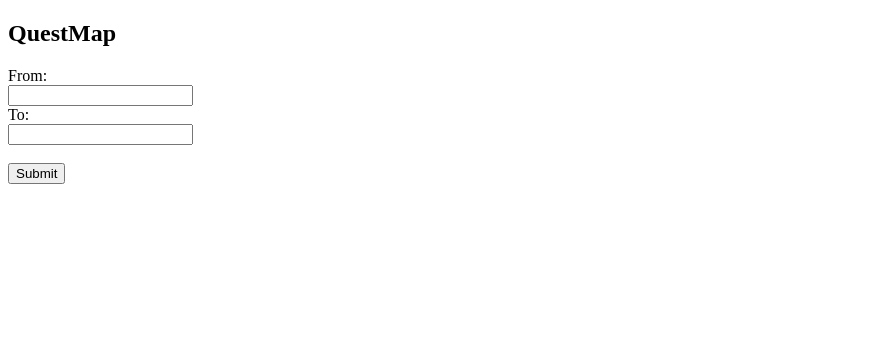
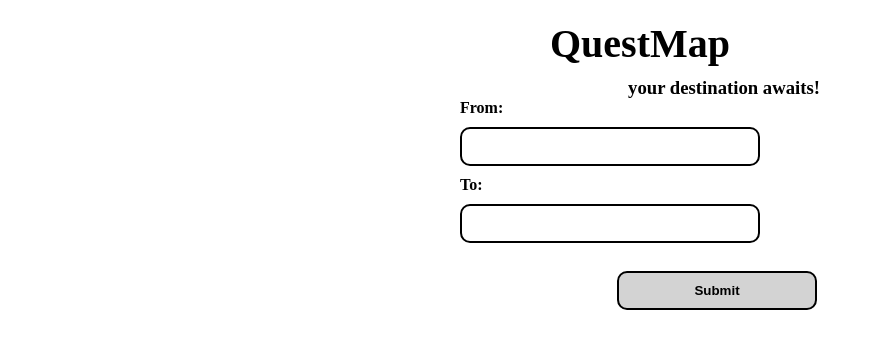
Before and after one commit to nology-tech/ASML_NologyBot_TeamTwo, a Flask app: page / in a window 1280 px wide. Shown: the top 349 px of the page, without its empty margins (0-874 px from the left). Run offline with Flask 2, Linux system fonts and the light colour scheme.

Commit message:
form styling

```diff
--- /dev/null
+++ b/static/styles.css
@@ -0,0 +1,59 @@
+* {
+    padding: 0;
+    margin: 0;
+    box-sizing: border-box;
+}
+
+body {
+    display: flex;
+    justify-content: center;
+}
+
+.quest {
+    width: 400px;
+    height: auto;
+    padding: 20px;
+}
+
+h2 {
+    text-align: center;
+    font-size: 40px;
+    font-weight: bolder;
+    margin-bottom: 10px;
+}
+
+h3 {
+    text-align: end;
+}
+
+input[type=text] {
+    width: 300px;
+    padding: 10px;
+    margin: 10px 0;
+    border: 2px solid black;
+    border-radius: 10px;
+}
+
+input[type=submit] {
+    width: 200px;
+    padding: 10px 30px;
+    border: 2px solid black;
+    border-radius: 10px;
+    font-weight: bold;
+    margin-left: 157px;
+    background-color: lightgrey;
+}
+
+label {
+    font-weight: bold;
+}
+
+input[type=text]:hover, input[type=text]:focus {
+    background-color: lightgrey;
+    outline: none;
+}
+
+input[type=submit]:hover {
+    background-color: darkcyan;
+    color: white;
+}
--- a/templates/homepage.html
+++ b/templates/homepage.html
@@ -1,20 +1,25 @@
 <!DOCTYPE html>
-<html>
+<html lang="en">
   <head>
+    <meta charset="UTF-8">
+    <meta http-equiv="X-UA-Compatible" content="IE=edge">
+    <meta name="viewport" content="width=device-width, initial-scale=1.0">
+    <link rel="stylesheet" href="../static/styles.css">
     <title>QuestMap</title>
+  </head>
 
-  </head>
   <body>
-
+    <div class="quest">
       <h2>QuestMap</h2>
-
+      <h3>your destination awaits!</h3>
       <form id="myForm" method="get" onsubmit="getInfo(); return false;">
         <label for="currentLocation">From:</label><br>
-  <input type="text" id="currentLocation" name="currentLocation"><br>
+        <input type="text" id="currentLocation" name="currentLocation" required><br>
         <label for="destination">To:</label><br>
-  <input type="text" id="destination" name="destination"><br><br>
+        <input type="text" id="destination" name="destination" required><br><br>
         <input type="submit" value="Submit">
       </form>
+    </div>
   <script>
   function getInfo(){
     var currentLocation = document.getElementById("currentLocation").value;
@@ -26,7 +31,5 @@
     var win = window.open(url, '_blank');
   }
   </script>
-
-
   </body>
 </html>
```
Lines whose indentation alone changed are shown as unchanged.
